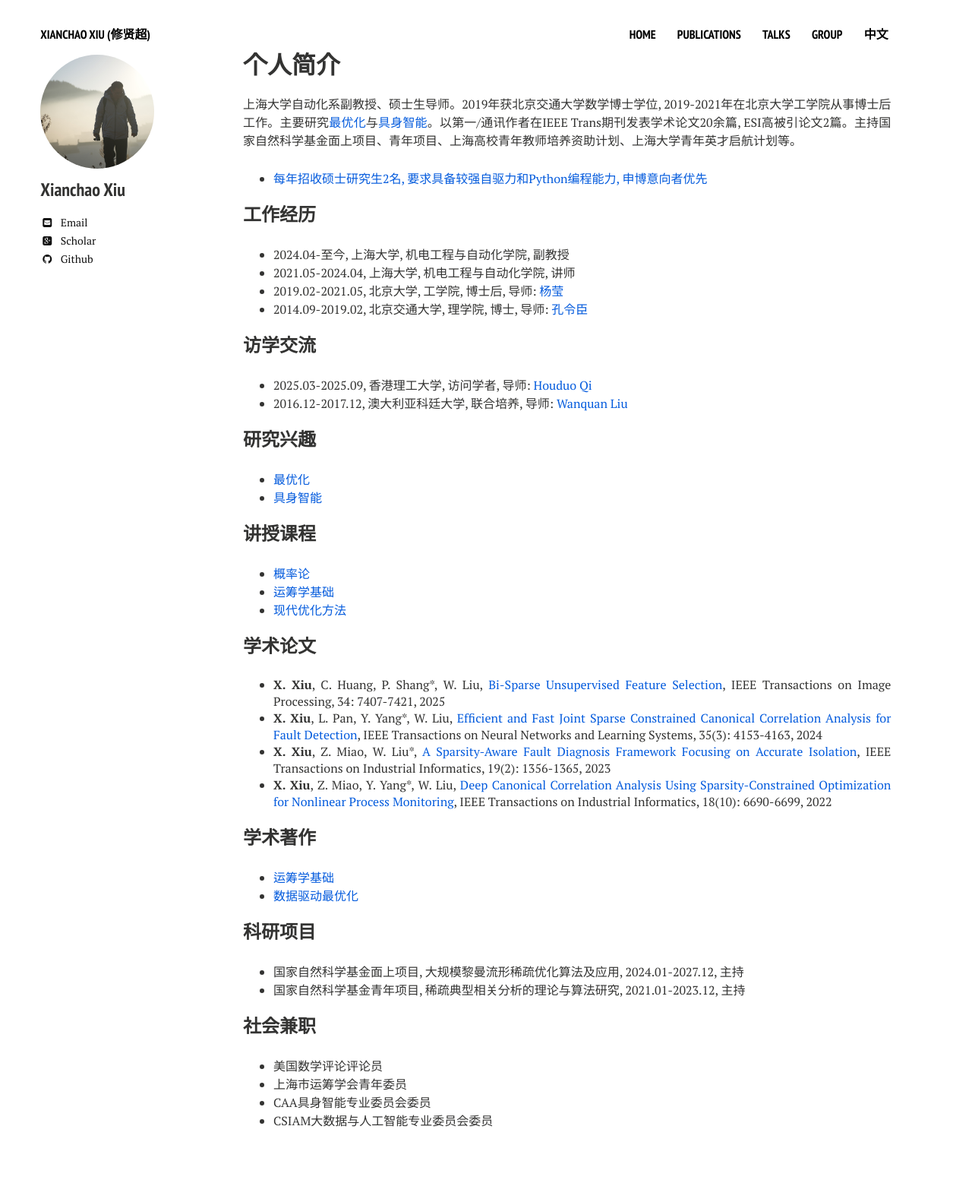
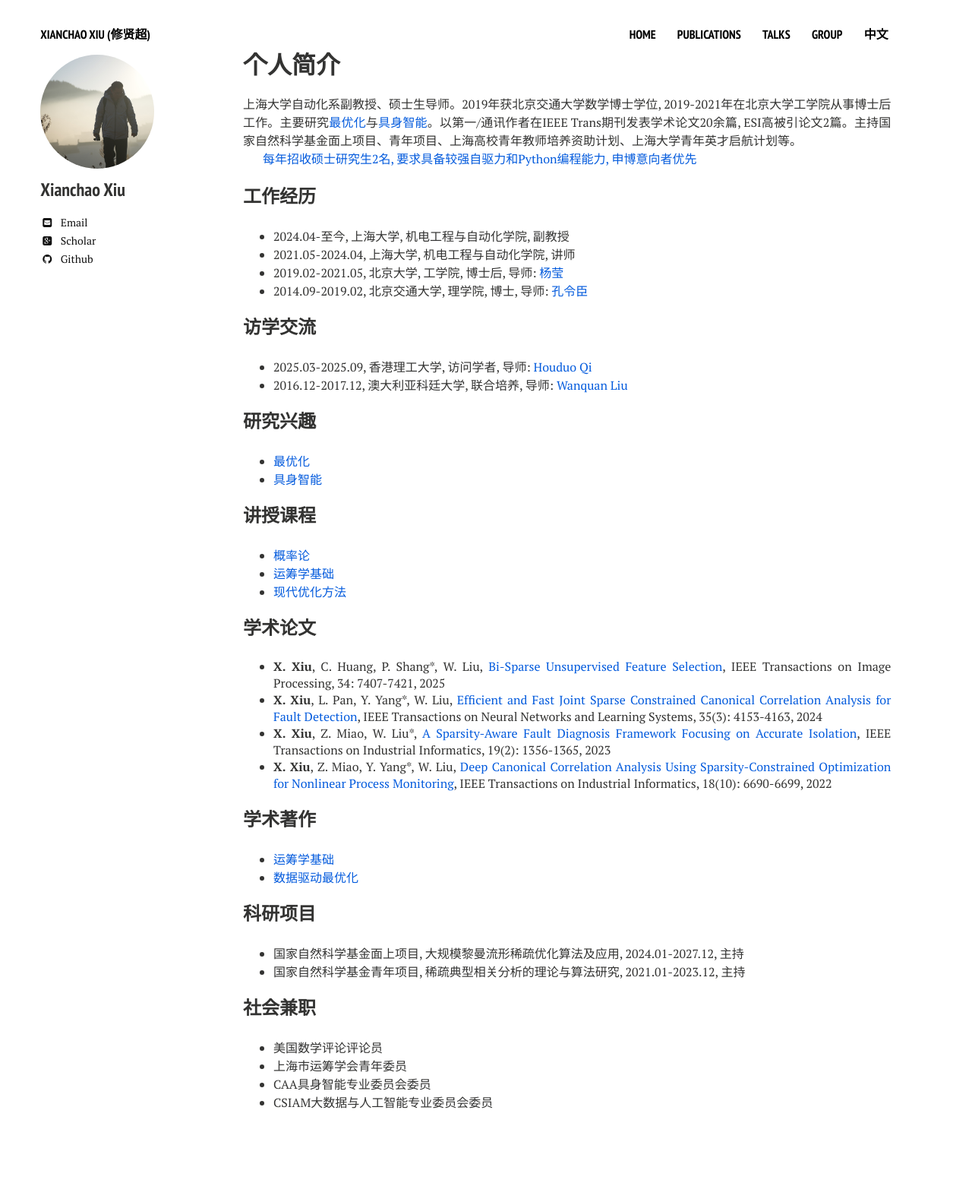
Before and after one commit to xianchaoxiu/xianchaoxiu.github.io, a Jekyll site: the page built from chinese/index.md, in a window 1280 px wide. Shown: the whole page at 76% size. Built offline with Jekyll 4.4.1, drawn with Linux system fonts in a browser that asks for light colours; nearby versions of some CDN libraries; after the commit the page ends 1558 px from its top, so only the background shows below that.

Commit message:
Update index.md

```diff
--- a/chinese/index.md
+++ b/chinese/index.md
@@ -9,7 +9,7 @@ share: false
 
 上海大学自动化系副教授、硕士生导师。2019年获北京交通大学数学博士学位, 2019-2021年在北京大学工学院从事博士后工作。主要研究<a href="https://xianchaoxiu.github.io/chinese/research/OPT/" class="textlink" target="_blank">最优化</a>与<a href="https://xianchaoxiu.github.io/chinese/research/EAI/" class="textlink" target="_blank">具身智能</a>。以第一/通讯作者在IEEE Trans期刊发表学术论文20余篇, ESI高被引论文2篇。主持国家自然科学基金面上项目、青年项目、上海高校青年教师培养资助计划、上海大学青年英才启航计划等。  <br>
 
-* <a href="https://xianchaoxiu.github.io/chinese/reading/" class="textlink" target="_blank">每年招收硕士研究生2名, 要求具备较强自驱力和Python编程能力, 申博意向者优先</a><br>
+<a href="https://xianchaoxiu.github.io/chinese/reading/" class="textlink" target="_blank">每年招收硕士研究生2名, 要求具备较强自驱力和Python编程能力, 申博意向者优先</a><br>
 
 
 
```
